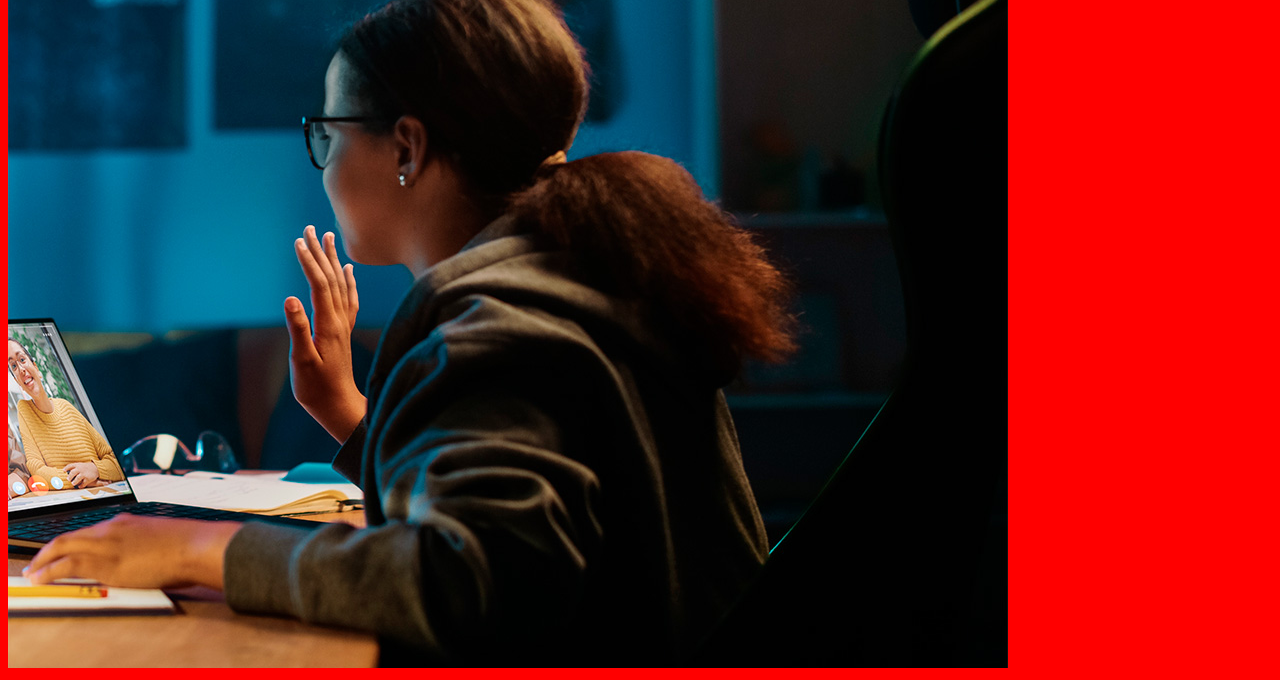
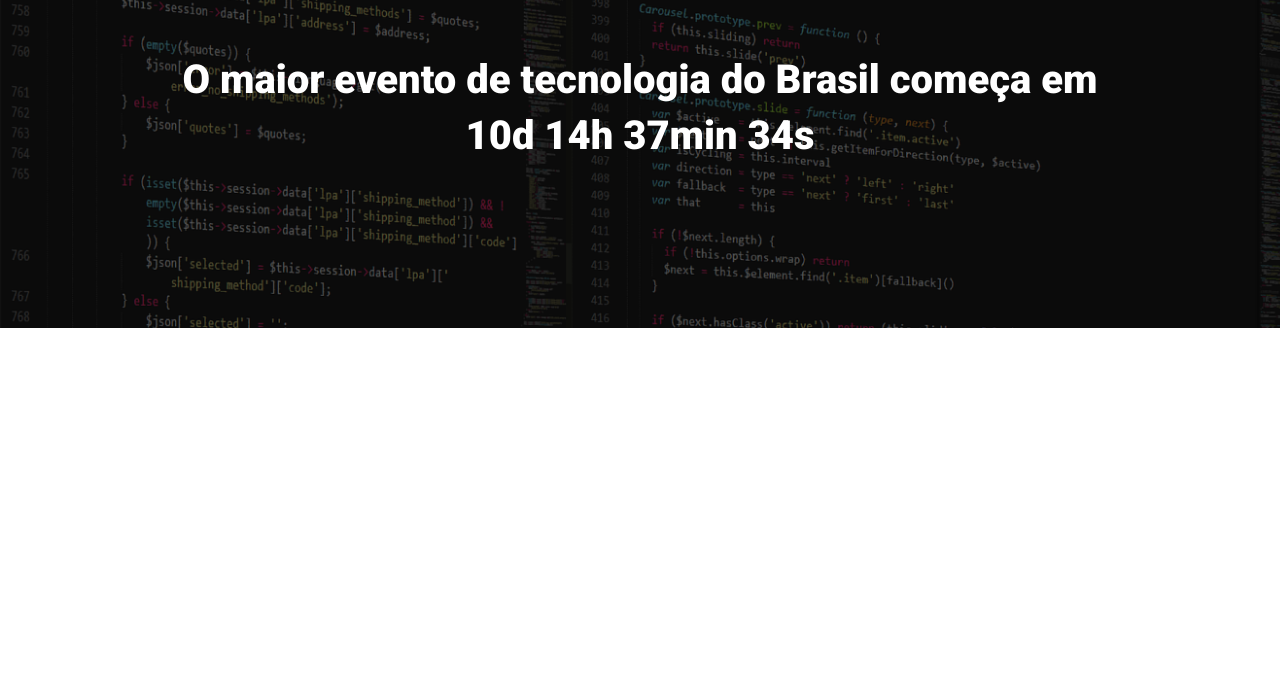
Before and after one commit to fabiobignoto/ebac-tech-talks, a website built with Parcel: page src/index.html in a window 1280 px wide. Shown: the part 160-840 px from the top of the page. After the commit the page ends 800 px from the top, so only its background shows below. Built offline with nearby package versions, Linux system fonts and the light colour scheme.

Commit message:
Finalizado segunda aula do módulo: estruturacao do hero da pag

```diff
--- a/src/index.html
+++ b/src/index.html
@@ -3,12 +3,26 @@
 <head>
     <meta charset="UTF-8">
     <meta name="viewport" content="width=device-width, initial-scale=1.0">
-    <title>EVENTO</title>
+    <title>EBAC Tech Talks</title>
+
+    <link rel="preconnect" href="https://fonts.googleapis.com">
+    <link rel="preconnect" href="https://fonts.gstatic.com" crossorigin>
+    <link href="https://fonts.googleapis.com/css2?family=Roboto:wght@400;700;900&display=swap" rel="stylesheet">
+
     <link rel="stylesheet" href="styles/main.scss">
 </head>
 <body>
-    <h1>EVENTO</h1>
-    <img src="./images/backend.png" alt="">
+    <header>
+        <div class="hero">
+            <div class="container">
+                <img class="hero__logo" src="./images/ebac_logo.svg" alt="Logo da EBAC">
+                <p class="hero__text">O maior evento de tecnologia do Brasil começa em 10d 14h 37min 34s</p>
+            </div>
+        </div>
+    </header>
+
+
+
     <script src="scripts/main.js"></script>
 </body>
 </html>
--- /dev/null
+++ b/src/styles/_hero.scss
@@ -0,0 +1,50 @@
+.hero{
+    padding-top: 64px;
+    padding-bottom: 100px;
+    background-image: url(../images/fundo.png);
+    background-repeat: no-repeat;
+    background-size: cover;
+    text-align: center;
+    position: relative;
+
+    .container{
+        position: relative;
+    }
+
+    &::before{
+        position: absolute;
+        top: 0;
+        left: 0;
+        width: 100%;
+        height: 100%;
+        content: '';
+        background-color: #000;
+        opacity: .6;
+    }
+
+    &__logo{
+        height: 80px;
+    }
+
+    &__text {
+        font-size: 40px;
+        font-weight: 900;
+        margin: 64px 0;
+        line-height: 56px;
+
+    }
+
+    @media (max-width: 640px){
+        padding: 40px 0;
+        &__logo{
+            height: 40px;
+        }
+
+        &__text{
+            font-size: 20px;
+            line-height: 24px;
+            margin: 32px 0;
+        }
+
+    }
+}
--- a/src/styles/main.scss
+++ b/src/styles/main.scss
@@ -1,3 +1,25 @@
-body{
-    background-color: red;
+@use 'hero';
+
+* {
+    margin: 0;
+    padding: 0;
+    box-sizing: border-box;
+    font-family: 'Roboto', sans-serif;
+    color: #fff;
 }
+
+.container{
+    max-width: 960px;
+    width: 100%;
+    margin: 0 auto;
+
+    @media (max-width:1023px){
+        width: 90%;
+    }
+
+    @media (max-width: 640px){
+        width: 80%;
+    }
+
+
+}
```
